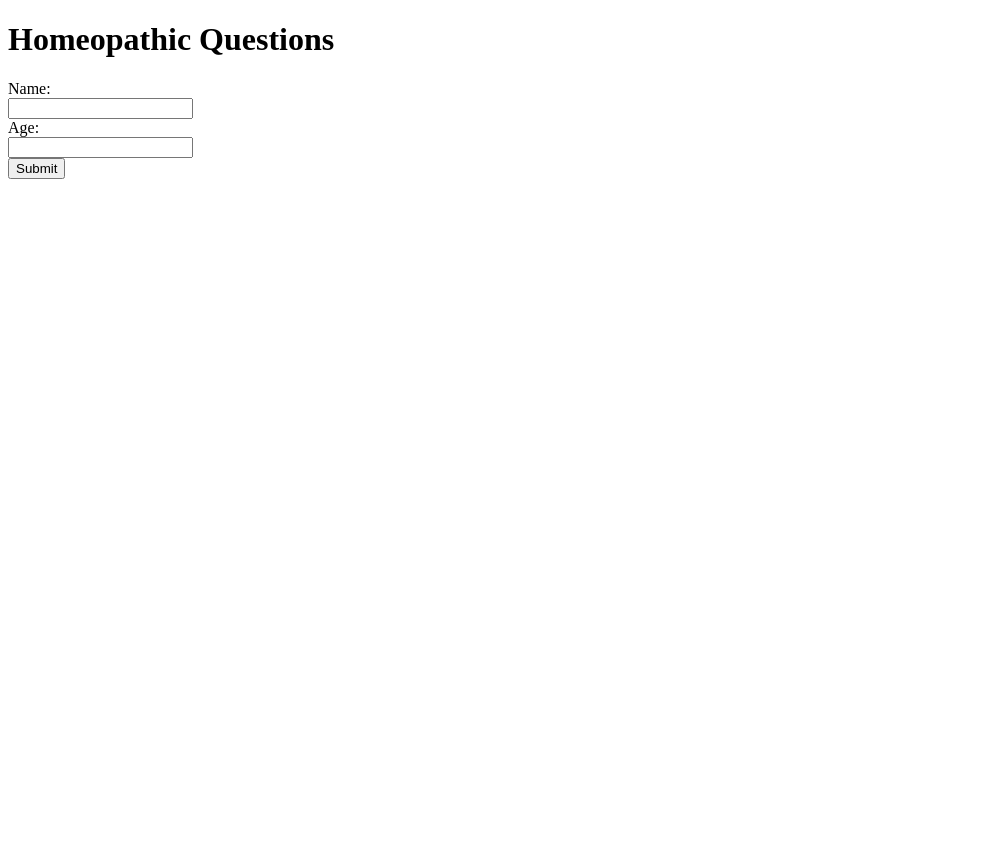
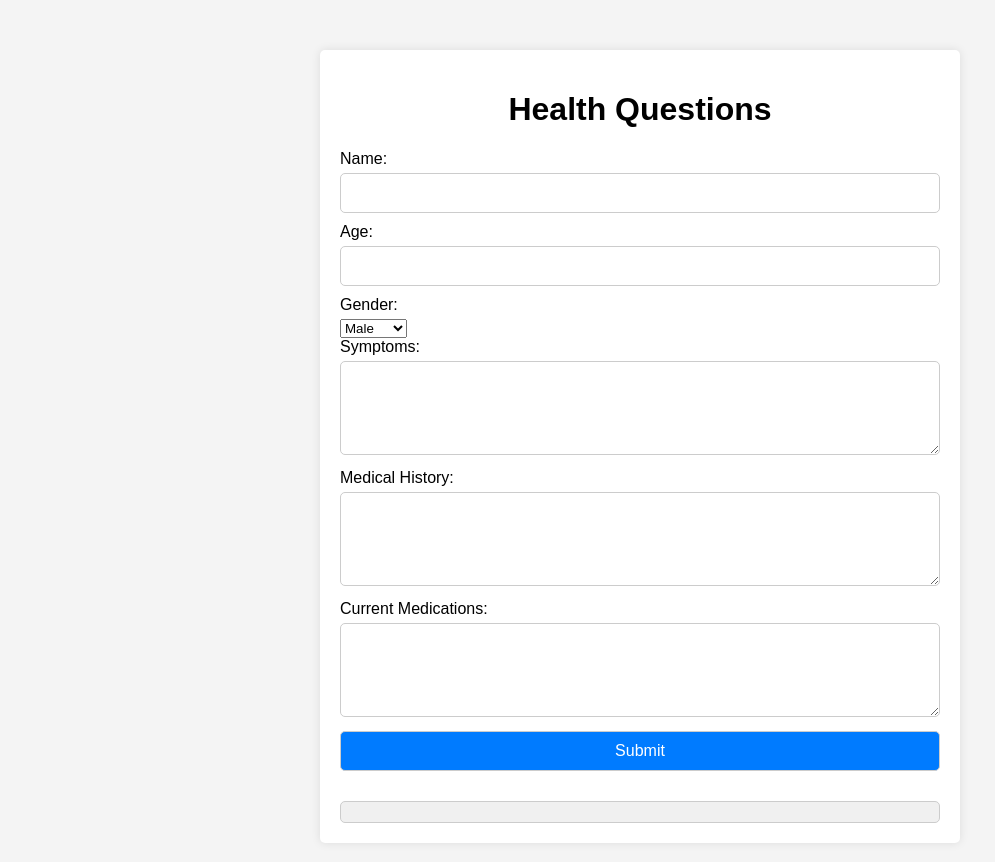
Before and after one commit to niteshbansal30b/homeo.github.io, a plain HTML site: page questions.html in a window 1280 px wide. Shown: the whole page, without its empty margins (0-995 px from the left). Before the commit the page ends 800 px from the top, so only its background shows below. Drawn offline with Linux system fonts and the light colour scheme.

Commit message:
Update questions.html

```diff
--- a/questions.html
+++ b/questions.html
@@ -3,52 +3,40 @@
 <head>
     <meta charset="UTF-8">
     <meta name="viewport" content="width=device-width, initial-scale=1.0">
-    <title>Homeopathic Questions</title>
-    <script src="script.js"></script> <!-- Link to external JavaScript file -->
+    <title>Health Questions</title>
+    <link rel="stylesheet" href="styles.css"> <!-- Link to external CSS file -->
 </head>
 <body>
-    <h1>Homeopathic Questions</h1>
-    <form id="questionsForm">
-        <label for="name">Name:</label><br>
-        <input type="text" id="name" name="name" required><br>
-        <label for="age">Age:</label><br>
-        <input type="number" id="age" name="age" required><br>
-        <!-- Add more form fields here -->
-        <button type="submit">Submit</button>
-    </form>
-    <div id="output"></div>
-    <script>
-        document.getElementById("questionsForm").addEventListener("submit", function(event) {
-            event.preventDefault(); // Prevent form submission from refreshing the page
+    <div class="container">
+        <h1>Health Questions</h1>
+        <form id="healthForm">
+            <label for="name">Name:</label>
+            <input type="text" id="name" name="name" required><br>
 
-            // Get form data
-            let formData = new FormData(this);
+            <label for="age">Age:</label>
+            <input type="number" id="age" name="age" required><br>
 
-            // Convert form data to object
-            let data = {};
-            formData.forEach((value, key) => {
-                data[key] = value;
-            });
+            <label for="gender">Gender:</label>
+            <select id="gender" name="gender">
+                <option value="male">Male</option>
+                <option value="female">Female</option>
+                <option value="other">Other</option>
+            </select><br>
 
-            // Validate form data
-            if (!data.name || !data.age) {
-                alert("Name and age are required fields");
-                return;
-            }
+            <label for="symptoms">Symptoms:</label>
+            <textarea id="symptoms" name="symptoms" rows="4" required></textarea><br>
 
-            // Format data (optional)
-            let formattedData = `Name: ${data.name}<br>Age: ${data.age}<br>`;
-            // Add more formatting as needed
+            <label for="medicalHistory">Medical History:</label>
+            <textarea id="medicalHistory" name="medicalHistory" rows="4"></textarea><br>
 
-            // Display formatted data (optional)
-            document.getElementById("output").innerHTML = formattedData;
+            <label for="medications">Current Medications:</label>
+            <textarea id="medications" name="medications" rows="4"></textarea><br>
 
-            // Clear form fields (optional)
-            this.reset();
-        });
-    </script>
+            <button type="submit">Submit</button>
+        </form>
+        <div id="output"></div>
+    </div>
 
-    <!-- Output area for displaying formatted data -->
-    <div id="output"></div>
+    <script src="script.js"></script> <!-- Link to external JavaScript file -->
 </body>
 </html>
```
